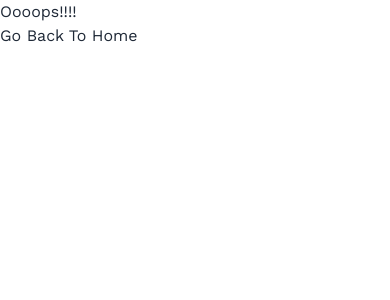
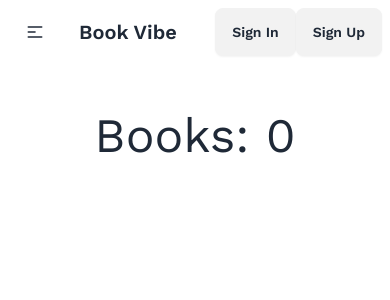
Before and after one commit to nahar-nur/asignment-eight-br, a React (Vite) app: page /listedBooks in a window 390 px wide. Shown: the top 300 px of the page. Built offline with nearby package versions, Linux system fonts and the light colour scheme.

Commit message:
display listed books from stord ids

```diff
--- a/src/components/Pages/ListedBooks.jsx
+++ b/src/components/Pages/ListedBooks.jsx
@@ -1,9 +1,66 @@
+import { useEffect, useState } from "react";
+import { Link, useLoaderData } from "react-router-dom";
+import { getStoredreadBook } from "../Utility/localStorage";
+
 
 
 const ListedBooks = () => {
+
+    const books = useLoaderData();
+    const [listedBooks, setListedBooks]= useState([])
+
+    useEffect( ()=>{
+        const storedBookIds = getStoredreadBook()
+        if(books.length>0){
+            const booksListed = books.filter(book=>storedBookIds.includes(book.id))
+            // const booksListed = []
+            // for(const id of storedBookIds){
+                // const booksListed = books.find(book=> book.id===id)
+                // if(books){
+                    // booksListed.push(books)
+                // }
+            // }
+
+            setListedBooks(booksListed);
+            // console.log(bookListed);
+        }
+    },[])
     return (
-        <div>
-            List of the book
+        <div className="mt-12">
+            <h2 className="text-5xl text-center">Books: {listedBooks.length}</h2>
+            <div>
+                {
+                    listedBooks.map(book=> <li key={book.id}>
+            <div className="hero min-h-screen bg-base-200">
+  <div className="hero-content flex-col lg:flex-row">
+    <img src={book.image} className="max-w-sm rounded-lg shadow-2xl mr-12" />
+    <div>
+      <h1 className="text-5xl font-bold">{book.bookName}</h1>
+      <br />
+      <h3>By: {book.author}</h3>
+      <br />
+      <p>{book.category}</p>
+      <hr />
+
+      <p><span className="font-semibold">Tag</span>: {book.tags}</p>
+      <br />
+      <h3>Number of pages:{book.totalPages}</h3>
+      <br />
+      <p>Publisher:{book.publisher}</p>
+      <br />
+      <h3>Year of Publishing: {book.yearOfPublishing}</h3>
+      <br />
+      <p>Rating: {book.rating}</p>
+      <Link to={`/book/${book.id}`}>
+      <button  className="btn btn-primary mr-2 mt-4">View Details</button>
+      </Link>
+
+    </div>
+  </div>
+</div>
+</li>)
+}
+</div>
         </div>
     );
 };
--- a/src/main.jsx
+++ b/src/main.jsx
@@ -23,8 +23,9 @@ const router = createBrowserRouter([
         element:<Home></Home> ,
       },
       {
-        path: "/lisedBooks",
+        path: "/listedBooks",
         element: <ListedBooks></ListedBooks>,
+        loader: ()=>fetch('books.json')
       },
       {
         path: "/pagesToRead",
```
